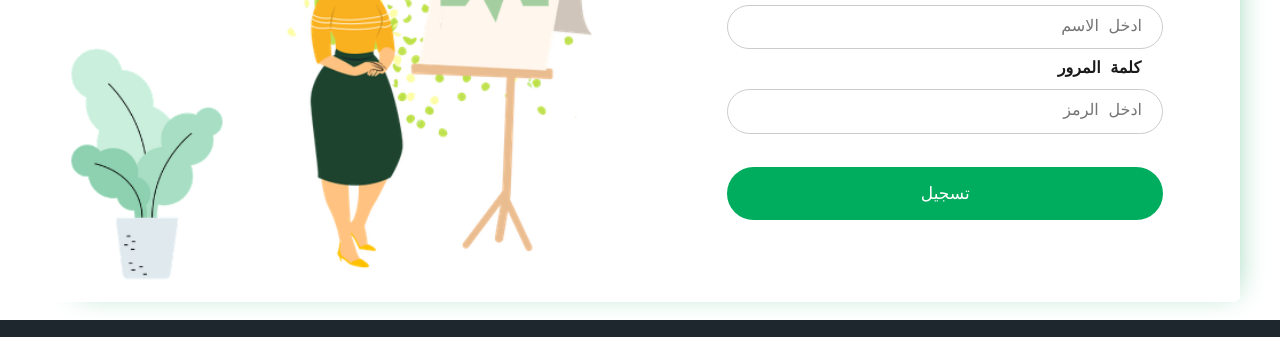
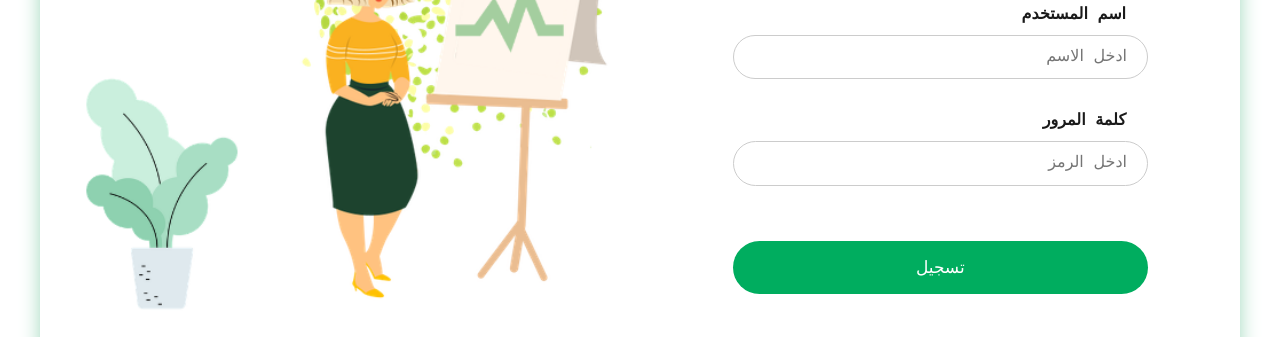
Before and after one commit to programmer-Alaa97/test, a plain HTML site: page index.html in a window 1280 px wide. Shown: the part 270-607 px from the top of the page. Drawn offline with nearby package versions, Linux system fonts and the light colour scheme.

Commit message:
first commit

```diff
--- a/style/d.css
+++ b/style/d.css
@@ -1,9 +1,10 @@
 .border-effect{
     border: 1px solid #ffffff;
-    box-shadow: 17px 10px 28px -21px #8ed1b0;
+    box-shadow: 0px 3px 21px -2px #8ed1b0;
     border-radius: 6px;
-    margin-top: 90px;
-    margin-bottom: 18px;
+    margin-top: 85px;
+    margin-bottom: 20px;
+    padding: 35px;
 }
 .img{
 
@@ -37,6 +38,7 @@ input[type=text], input[type=password] {
   border: 1px solid #ccc;
   box-sizing: border-box;
   border-radius: 50px;
+  margin-bottom: 30px;
 }
 
 input:hover{
```
